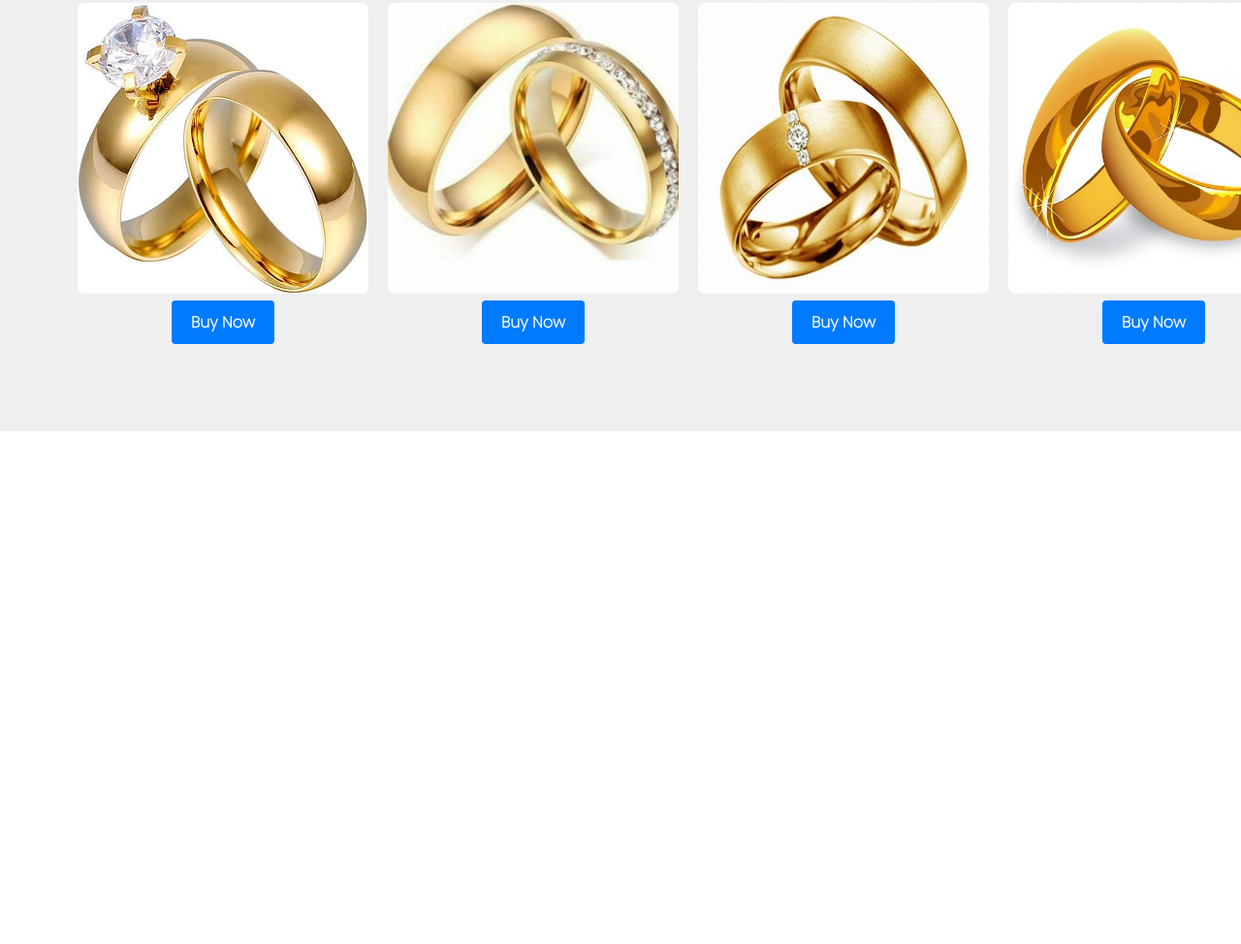
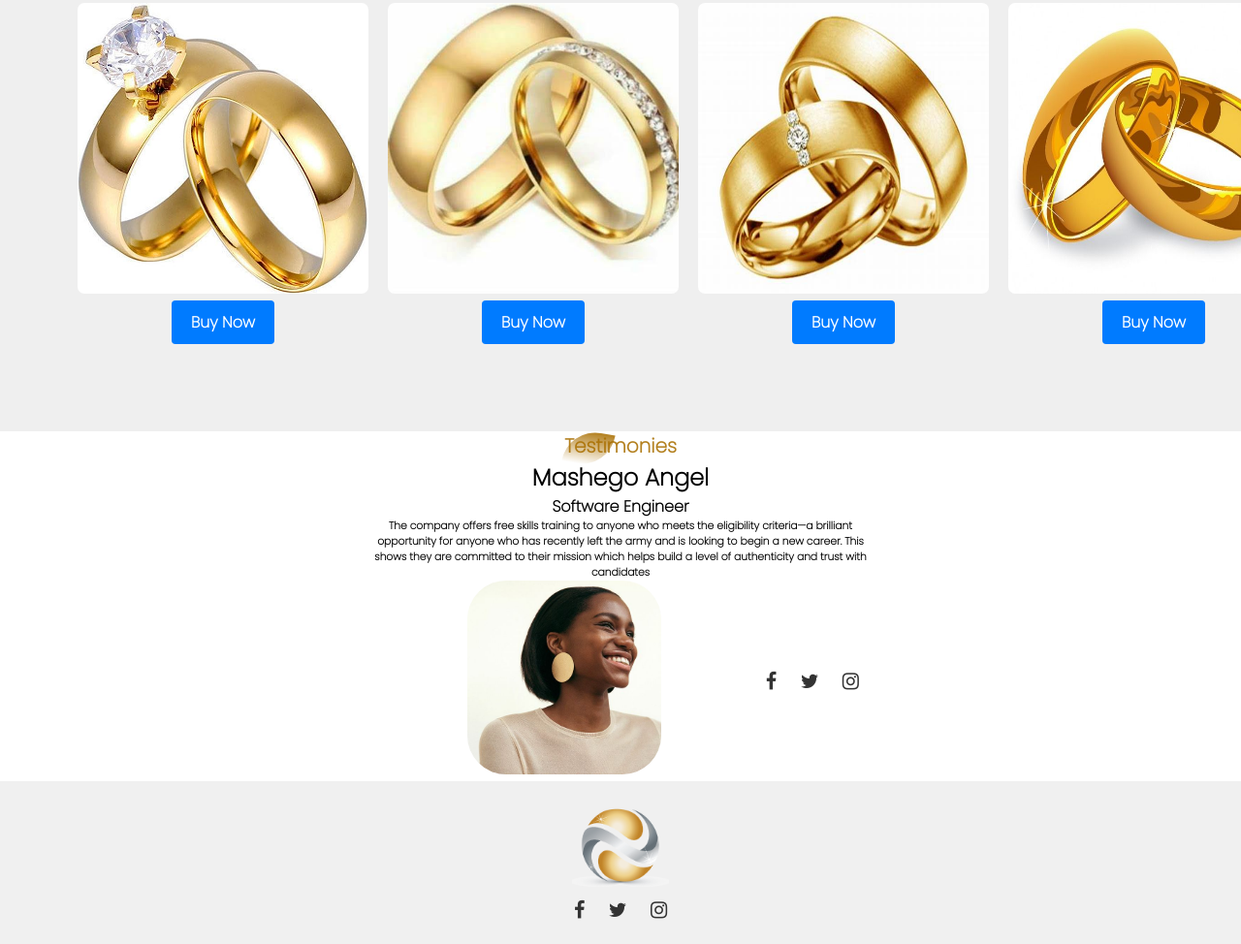
Before and after one commit to thulisile98/assignment1AfricanGold, a plain HTML site: page index.html in a window 1280 px wide. Shown: the part 1914-2888 px from the top of the page at 97% size. Before the commit the page ends 2359 px from the top, so only its background shows below. Drawn offline with Linux system fonts and the light colour scheme.

Commit message:
footer with logo and media links

```diff
--- a/index.html
+++ b/index.html
@@ -92,7 +92,7 @@
 
     <section id="card">
         <div class="title-text">
-            <p>Rose Gold</p>
+            <p>Gold Rings</p>
             <h1>We Sell Gold & Diamond Rings</h1>
         </div>
         <div class="card-box">
@@ -152,6 +152,41 @@
 
     </section>
 
+    <section id="Testimonies">
+        <div class="testimonies-box">
+            <div class="testimonies-desc">
+                <p>Testimonies</p>
+                <h2>Mashego Angel</h2>
+                <h4>Software Engineer</h4>
+                <h6>The company offers free skills training to anyone who meets the eligibility criteria—a brilliant
+                    opportunity for anyone
+                    who has recently left the army and is looking to begin a new career. This shows they are committed
+                    to their mission
+                    which helps build a level of authenticity and trust with candidates</h6>
+            </div>
+
+            <div class="testmonies-img">
+                <img src="images/R (1).jpg" alt="">
+            </div>
+            <div class="social-links">
+                <a href="#"><i class="fa fa-facebook"></i></a>
+                <a href="#"><i class="fa fa-twitter"></i></a>
+                <a href="#"><i class="fa fa-instagram"></i></a>
+            </div>
+        </div>
+    </section>
+
+    <footer>
+        <div class="footer-logo">
+            <img src="images/logo.JPG" alt="Logo">
+        </div>
+        <div class="social-links">
+            <a href="#"><i class="fa fa-facebook"></i></a>
+            <a href="#"><i class="fa fa-twitter"></i></a>
+            <a href="#"><i class="fa fa-instagram"></i></a>
+        </div>
+    </footer>
+
 </body>
 
 </html>
--- a/style.css
+++ b/style.css
@@ -256,6 +256,7 @@ nav ul li a {
     margin: auto;
 }
 
+
 .features h1 {
     text-align: left;
     margin-bottom: 10px;
@@ -440,3 +441,81 @@ hr {
 .btn:active {
     background-color: #003380;
 }
+
+.testmonies-img {
+    flex-basis: 50%;
+    margin: auto;
+}
+
+.testmonies-img img {
+    width: 70%;
+    border-radius: 40px;
+    height: 100%;
+    width: 200px;
+    height: 200px;
+}
+
+#Testimonies {
+    flex-basis: 50%;
+    margin: auto;
+}
+
+.testimonies-box {
+    width: 40%;
+    margin: auto;
+    display: flex;
+    flex-wrap: wrap;
+    align-items: center;
+    text-align: center;
+}
+
+.testimonies-desc h1 {
+    font-size: 50px;
+}
+
+.testimonies-desc p {
+    margin: auto;
+    font-size: 20px;
+    color: #a96f01e1;
+    z-index: 1;
+    position: relative;
+    font-weight: bold;
+    display: inline-block;
+}
+
+.testimonies-desc p::after {
+    content: '';
+    width: 50px;
+    height: 35px;
+    background: linear-gradient(#a96f01e1, #fff);
+    position: absolute;
+    top: -20;
+    left: 0;
+    z-index: -1;
+    transform: rotate(10deg);
+    border-top-left-radius: 35px;
+    border-bottom-right-radius: 35px;
+}
+
+footer {
+    background-color: #f0f0f0;
+    padding: 20px;
+    text-align: center;
+}
+
+.footer-logo img {
+    width: 100px;
+    left: 0;
+}
+
+.social-links a {
+    display: inline-block;
+    margin: 0 10px;
+    font-size: 20px;
+    color: #333;
+    text-decoration: none;
+}
+
+.social-links a:hover {
+    color: #000;
+}
```
